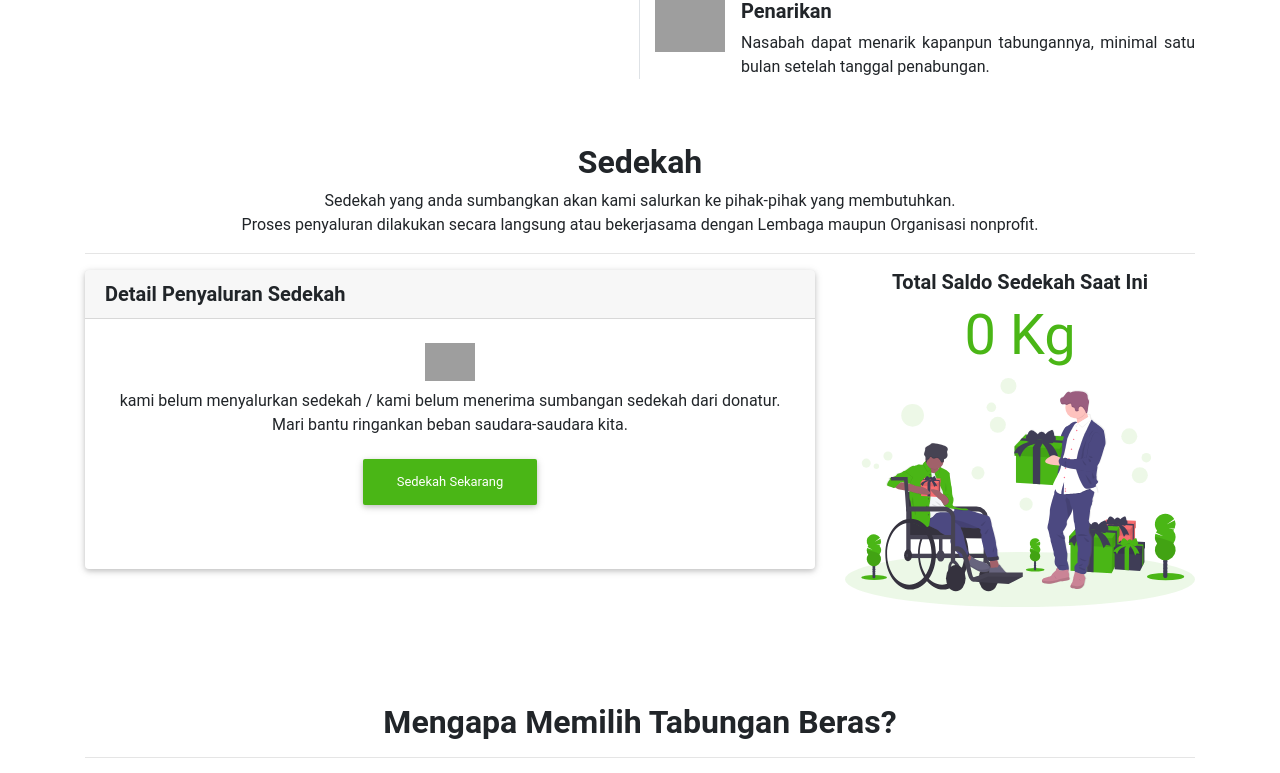
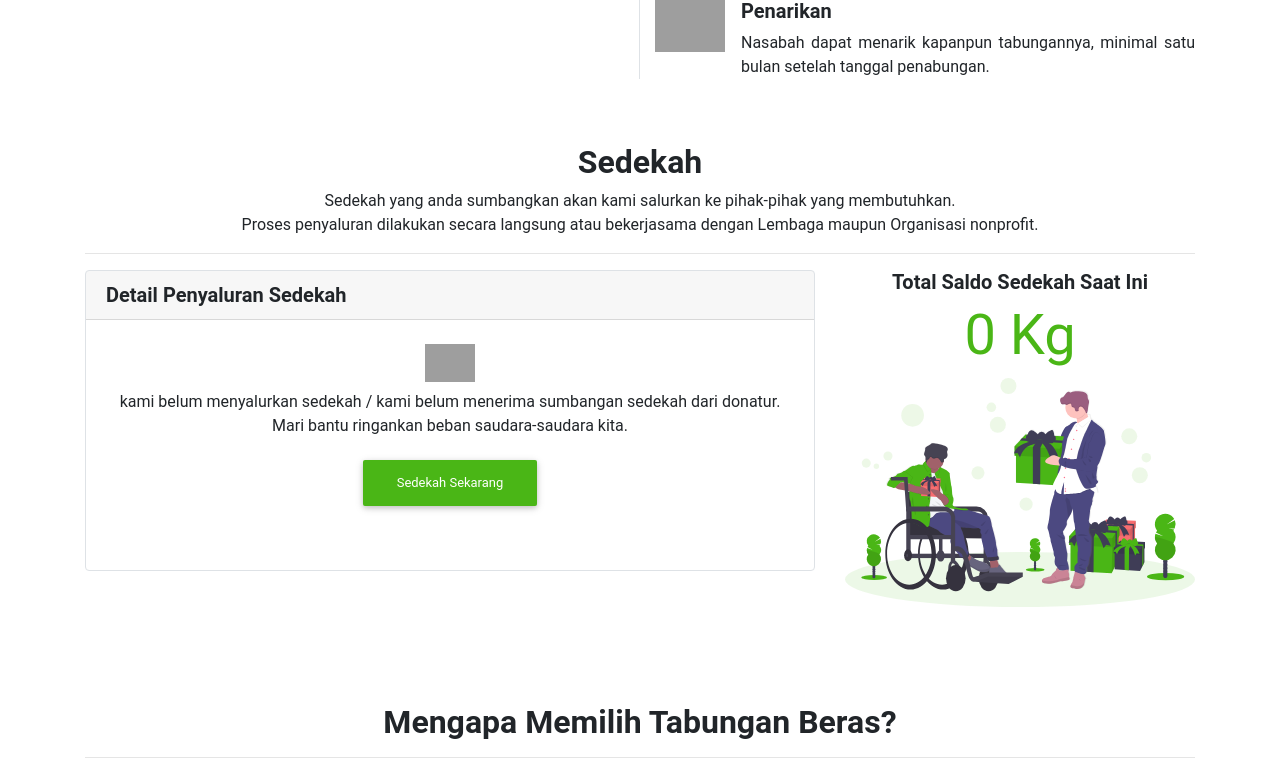
Before and after one commit to AXZV/tabungan-beras, a PHP site: page / in a window 1280 px wide. Shown: the part 1547-2320 px from the top of the page. Run offline with PHP 8.4, Linux system fonts and the light colour scheme; data that the repository does not hold is empty; some libraries are stand-ins or nearby versions; grey boxes are pictures that could not be loaded.

Commit message:
sedekah, head

```diff
--- a/index.php
+++ b/index.php
@@ -27,7 +27,14 @@
 	<link rel="icon" href="favicon/favicon.ico" type="image/x-icon"/>
 	<link rel="shortcut icon" href="favicon/favicon.ico" type="image/x-icon"/>
 	<meta name="theme-color" content="#4AB616">
-	<?php include('partials/css.php'); ?>
+	<!-- Font Awesome -->
+	<link rel="stylesheet" href="https://use.fontawesome.com/releases/v5.8.2/css/all.css">
+	<!-- Bootstrap core CSS -->
+	<link href="https://cdnjs.cloudflare.com/ajax/libs/twitter-bootstrap/4.3.1/css/bootstrap.min.css" rel="stylesheet">
+	<!-- Material Design Bootstrap -->
+	<link href="https://cdnjs.cloudflare.com/ajax/libs/mdbootstrap/4.8.9/css/mdb.min.css" rel="stylesheet">
+	<link href="https://fonts.googleapis.com/css?family=Righteous&display=swap" rel="stylesheet">
+	<link rel="stylesheet" type="text/css" href="asset/css/style.css">
 </head>
 <body>
 
@@ -209,7 +216,7 @@
 		</div>
 		<div class="row">
 			<div class="col-md-8 col-sm-12">
-				<div class="card mb-3">
+				<div class="card mb-3 z-depth-0 border">
 					<div class="card-header">
 						<h5 class="font-weight-bold m-0">Detail Penyaluran Sedekah</h5>
 					</div>
@@ -221,9 +228,9 @@
 							<?php while ($row33 = mysqli_fetch_array($results2)){ ?>
 								<li class="list-group-item">
 									<div class="media">
-									  <img class="d-flex mr-3" width="70" src="https://image.flaticon.com/icons/svg/1530/1530847.svg" alt="Generic placeholder image">
+									  <img class="d-flex mr-3" width="70" src="https://image.flaticon.com/icons/svg/913/913139.svg" alt="Generic placeholder image">
 									  <div class="media-body">
-									    <h5 class="mt-0"><?php echo $row33['target']?></h5>
+									    <p class="m-0 font-weight-bold"><?php echo $row33['target']?></p>
 									    <p class="m-0"><span>Jumlah :</span> <?php echo $row33['jumlah']?> Kg</p>
 									    <p class="m-0"><span>Tanggal :</span> <?php echo $row33['tanggal']?></p>
 									  </div>
```
